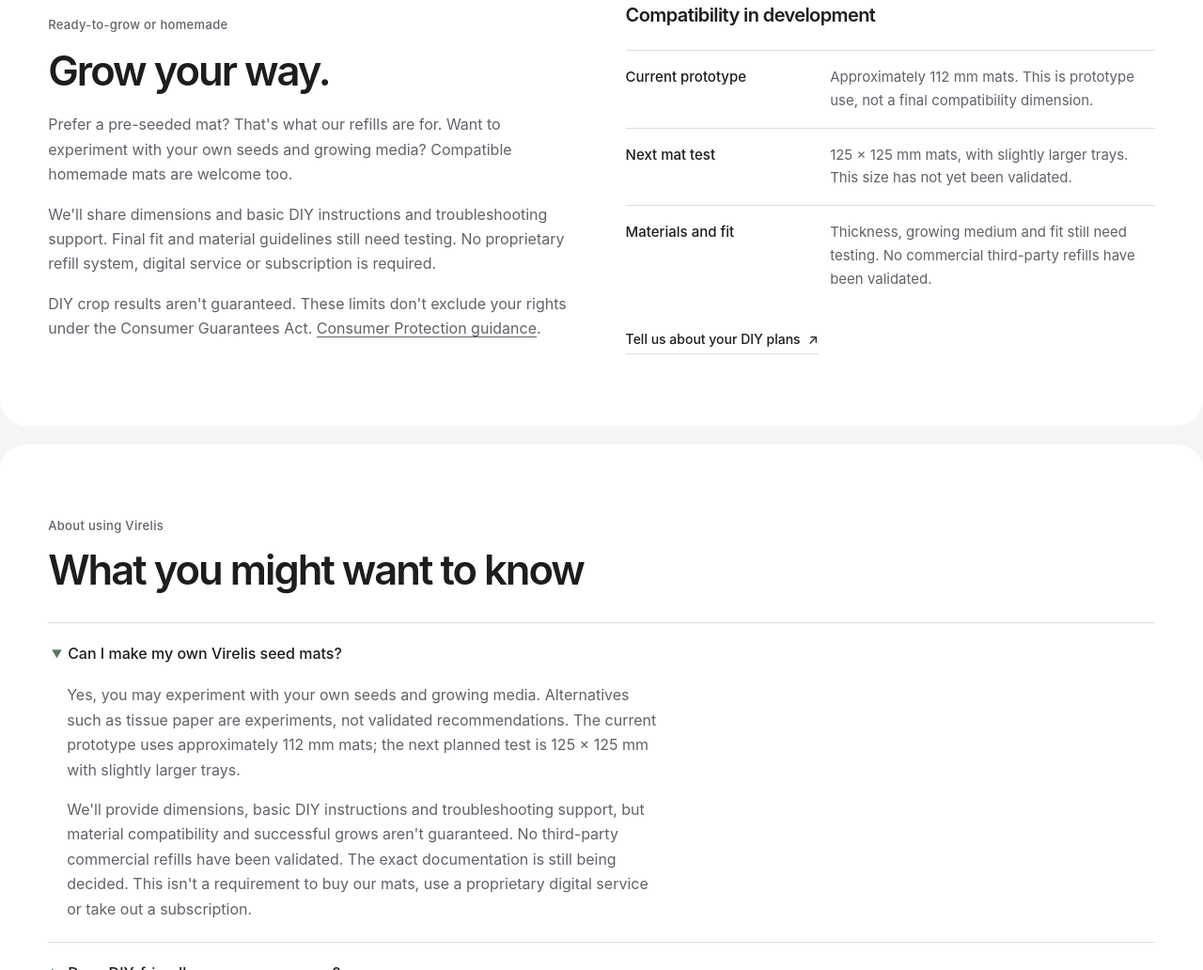
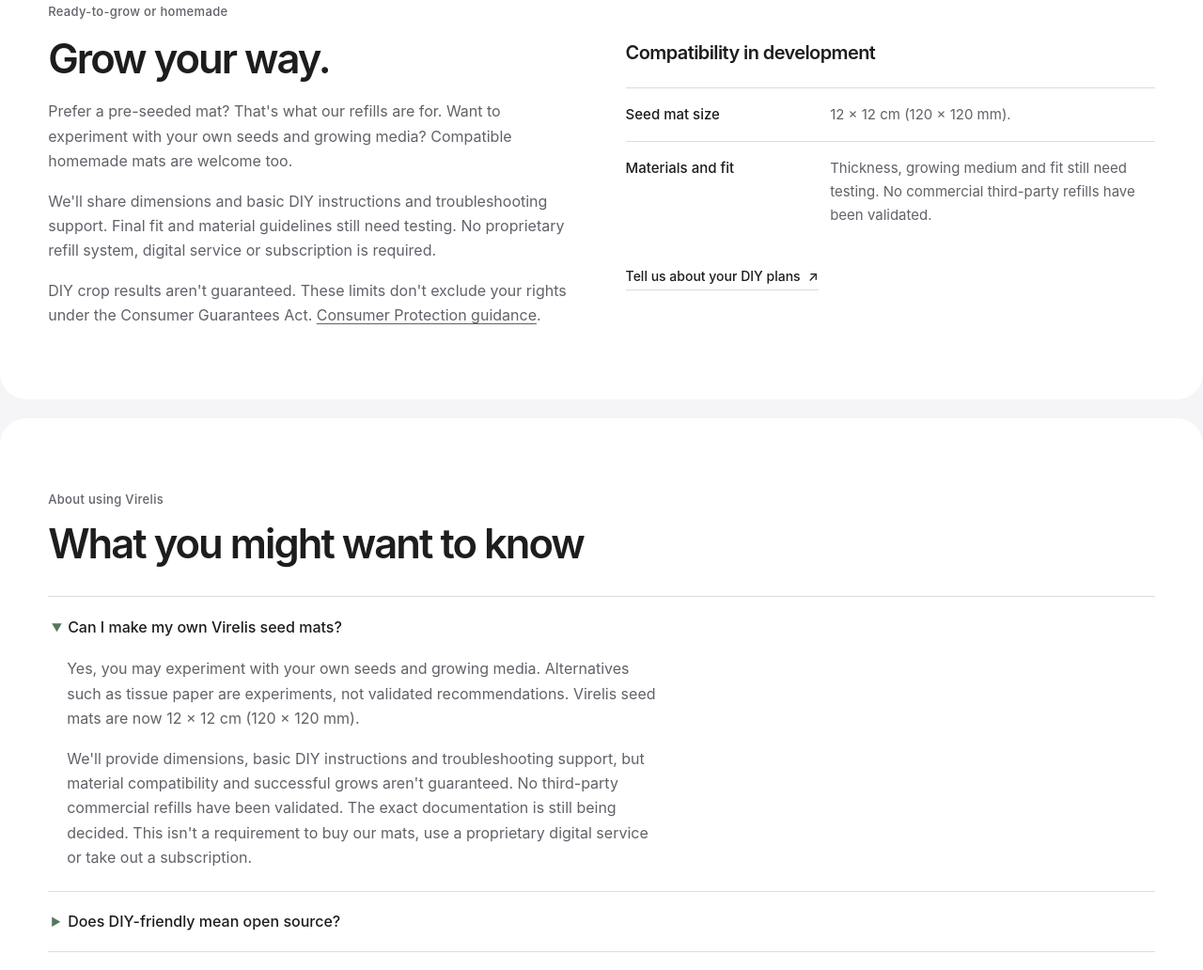
Before and after one commit to GrowMycelis/mycelis-website, a plain HTML site: page virelis.html in a window 1280 px wide. Shown: the part 6827-7859 px from the top of the page at 94% size. Drawn offline with Linux system fonts and the light colour scheme.

Commit message:
Update Virelis seed mats to 12 by 12 cm

```diff
--- a/virelis.html
+++ b/virelis.html
@@ -90,7 +90,7 @@
 
       <section class="content-split content-tint" aria-labelledby="virelis-use-title">
         <div><p class="section-index">The growing routine</p><h2 id="virelis-use-title">Start with a mat. Finish with lunch.</h2></div>
-        <div class="prose"><p>The intended setup needs Virelis, pre-seeded mats and water. Mats germinate directly inside the machine without blackout covers. Use up to three mats, one per tier; unused tiers can remain empty.</p><p>Each tier has its own pump, fed from a shared reservoir. The tiers operate independently, so different varieties can be grown at different stages. Water does not recirculate. The current prototype still needs manual control of some functions; spray coverage, drip control and the final care routine need more testing.</p><p>You'll check the water level visually and top up as needed. Harvest by cutting the greens with scissors: one harvest per mat, then a fresh mat for the next grow. Refilling, draining and cleaning guidance will be confirmed after testing.</p><p>Leave room in front to get the trays in and out, and space behind for ventilation. Required clearances still need testing. We'll publish measured external dimensions and weight before launch; the prototype and next-test mat sizes below are not appliance dimensions.</p></div>
+        <div class="prose"><p>The intended setup needs Virelis, pre-seeded mats and water. Mats germinate directly inside the machine without blackout covers. Use up to three mats, one per tier; unused tiers can remain empty.</p><p>Each tier has its own pump, fed from a shared reservoir. The tiers operate independently, so different varieties can be grown at different stages. Water does not recirculate. The current prototype still needs manual control of some functions; spray coverage, drip control and the final care routine need more testing.</p><p>You'll check the water level visually and top up as needed. Harvest by cutting the greens with scissors: one harvest per mat, then a fresh mat for the next grow. Refilling, draining and cleaning guidance will be confirmed after testing.</p><p>Leave room in front to get the trays in and out, and space behind for ventilation. Required clearances still need testing. We'll publish measured external dimensions and weight before launch; the mat size below is not an appliance dimension.</p></div>
       </section>
 
       <section class="refill-plans" id="virelis-refills" aria-labelledby="virelis-refills-title">
@@ -110,8 +110,7 @@
       <section class="content-split grow-your-way" id="virelis-compatibility" aria-labelledby="virelis-diy-title">
         <div class="prose"><p class="section-index">Ready-to-grow or homemade</p><h2 id="virelis-diy-title">Grow your way.</h2><p>Prefer a pre-seeded mat? That's what our refills are for. Want to experiment with your own seeds and growing media? Compatible homemade mats are welcome too.</p><p>We'll share dimensions and basic DIY instructions and troubleshooting support. Final fit and material guidelines still need testing. No proprietary refill system, digital service or subscription is required.</p><p>DIY crop results aren't guaranteed. These limits don't exclude your rights under the Consumer Guarantees Act. <a href="https://www.consumerprotection.govt.nz/general-help/guide-to-buying-smart/warranties">Consumer Protection guidance</a>.</p></div>
         <div><h3 class="compatibility-heading">Compatibility in development</h3><dl class="compatibility-specs">
-          <div><dt>Current prototype</dt><dd>Approximately 112 mm mats. This is prototype use, not a final compatibility dimension.</dd></div>
-          <div><dt>Next mat test</dt><dd>125 × 125 mm mats, with slightly larger trays. This size has not yet been validated.</dd></div>
+          <div><dt>Seed mat size</dt><dd>12 × 12 cm (120 × 120 mm).</dd></div>
           <div><dt>Materials and fit</dt><dd>Thickness, growing medium and fit still need testing. No commercial third-party refills have been validated.</dd></div>
         </dl><a class="arrow-link" href="mailto:hello@mycelis.co.nz?subject=Virelis%20DIY%20seed-mat%20interest">Tell us about your DIY plans <span aria-hidden="true">↗</span></a></div>
       </section>
@@ -119,7 +118,7 @@
       <section class="faq-section" aria-labelledby="virelis-questions-title">
         <div class="section-heading"><p class="section-index">About using Virelis</p><h2 id="virelis-questions-title">What you might want to know</h2></div>
         <div class="faq-list">
-          <details open><summary>Can I make my own Virelis seed mats?</summary><div class="prose"><p>Yes, you may experiment with your own seeds and growing media. Alternatives such as tissue paper are experiments, not validated recommendations. The current prototype uses approximately 112 mm mats; the next planned test is 125 × 125 mm with slightly larger trays.</p><p>We'll provide dimensions, basic DIY instructions and troubleshooting support, but material compatibility and successful grows aren't guaranteed. No third-party commercial refills have been validated. The exact documentation is still being decided. This isn't a requirement to buy our mats, use a proprietary digital service or take out a subscription.</p></div></details>
+          <details open><summary>Can I make my own Virelis seed mats?</summary><div class="prose"><p>Yes, you may experiment with your own seeds and growing media. Alternatives such as tissue paper are experiments, not validated recommendations. Virelis seed mats are now 12 × 12 cm (120 × 120 mm).</p><p>We'll provide dimensions, basic DIY instructions and troubleshooting support, but material compatibility and successful grows aren't guaranteed. No third-party commercial refills have been validated. The exact documentation is still being decided. This isn't a requirement to buy our mats, use a proprietary digital service or take out a subscription.</p></div></details>
           <details><summary>Does DIY-friendly mean open source?</summary><div class="prose"><p>DIY-friendly doesn't mean open source. We intend to share refill dimensions, fitting information and basic DIY guidance. This isn't a commitment to release appliance CAD, electronics designs, firmware or manufacturing methods. The exact documents are still being decided.</p></div></details>
           <details><summary>Do I need a subscription?</summary><div class="prose"><p>No. Our 9-, 18- and 27-mat packs are one-off refills. Any future subscription would be optional; recurring deliveries aren't active.</p></div></details>
           <details><summary>How many grows does a nine-mat pack cover?</summary><div class="prose"><p>Nine fresh mats provide three full sets when you use all three tiers, with one mat per tier. You can also use fewer tiers or start them on different days. One harvest is intended per mat; this isn't a guarantee of three successful harvests, a particular yield or a harvest date.</p></div></details>
```
